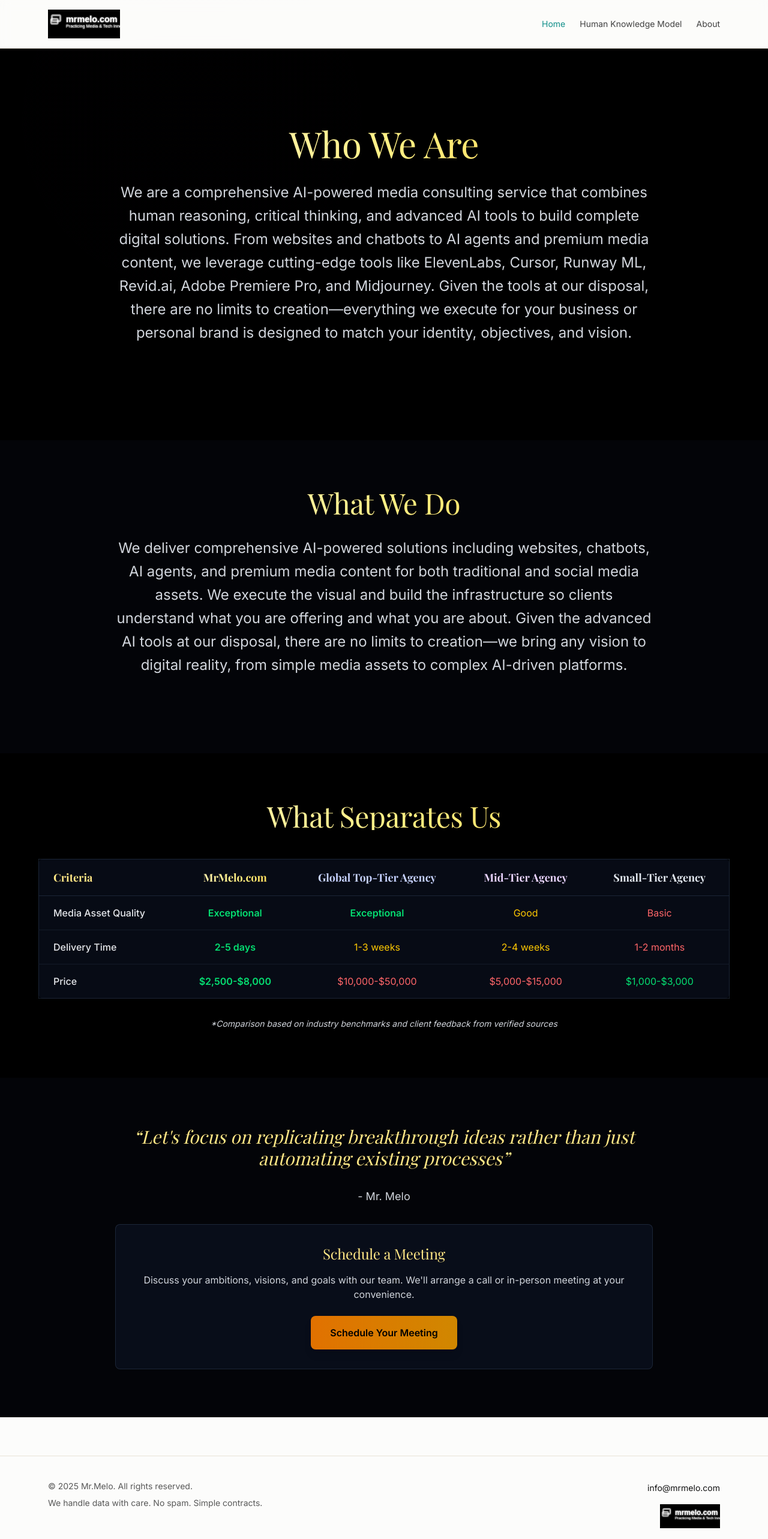
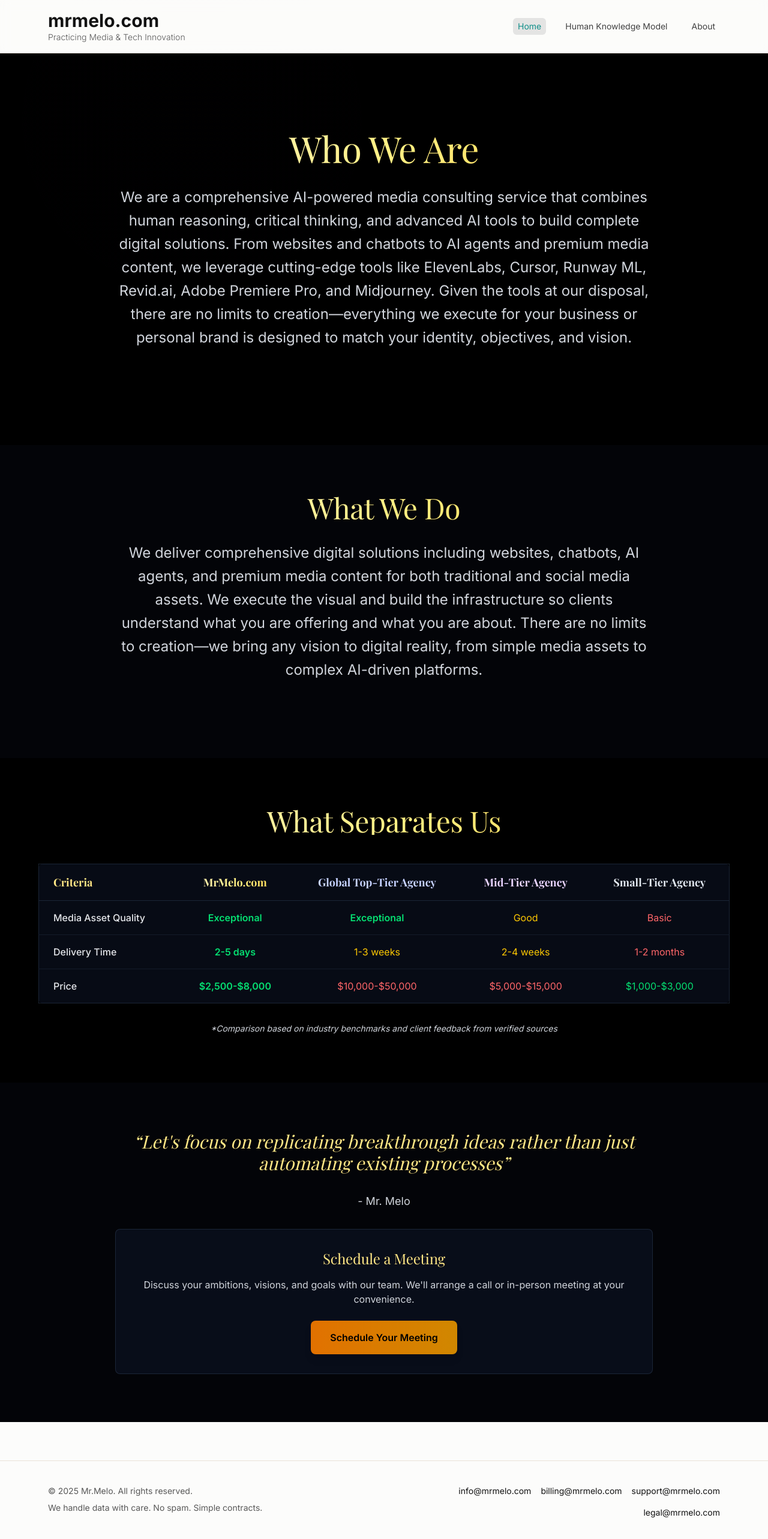
Before and after one commit to MrMeloDoumani/MrMelo, a Next.js app: page / in a window 1280 px wide. Shown: the top 2566 px of the page at 60% size. Built offline with nearby package versions, Linux system fonts and the light colour scheme; a web font is replaced by a local one.

Commit message:
Improve UI: Convert logo to headline, add all emails to footer, remove tool mentions, enhance mobile nav

```diff
--- a/src/app/page.tsx
+++ b/src/app/page.tsx
@@ -76,7 +76,7 @@ export default function HomePage() {
             </h2>
             <div className="text-center">
               <p className="text-xl md:text-2xl text-gray-300 leading-relaxed mb-12">
-                We deliver comprehensive AI-powered solutions including websites, chatbots, AI agents, and premium media content for both traditional and social media assets. We execute the visual and build the infrastructure so clients understand what you are offering and what you are about. Given the advanced AI tools at our disposal, there are no limits to creation—we bring any vision to digital reality, from simple media assets to complex AI-driven platforms.
+                We deliver comprehensive digital solutions including websites, chatbots, AI agents, and premium media content for both traditional and social media assets. We execute the visual and build the infrastructure so clients understand what you are offering and what you are about. There are no limits to creation—we bring any vision to digital reality, from simple media assets to complex AI-driven platforms.
               </p>
             </div>
           </div>
--- a/src/components/Footer.tsx
+++ b/src/components/Footer.tsx
@@ -1,5 +1,3 @@
-import Image from "next/image";
-
 export default function Footer() {
   return (
     <footer className="mt-16 border-t border-[color:var(--sand)]">
@@ -14,18 +12,20 @@ export default function Footer() {
         </div>
         <div className="sm:justify-self-end space-y-4">
           <div className="text-right">
-            <a href="mailto:info@mrmelo.com" className="text-sm hover:text-[color:var(--accent)] transition-colors">
-              info@mrmelo.com
-            </a>
-          </div>
-          <div className="text-right">
-            <Image
-              src="/logo/MrMelo_Logo_New.svg"
-              alt="Mr.Melo - Practicing Media & Tech Innovation"
-              width={150}
-              height={60}
-              className="h-10 w-auto mx-auto sm:mx-0 sm:ml-auto"
-            />
+            <div className="flex flex-wrap justify-end gap-4 text-sm">
+              <a href="mailto:info@mrmelo.com" className="hover:text-[color:var(--accent)] transition-colors">
+                info@mrmelo.com
+              </a>
+              <a href="mailto:billing@mrmelo.com" className="hover:text-[color:var(--accent)] transition-colors">
+                billing@mrmelo.com
+              </a>
+              <a href="mailto:support@mrmelo.com" className="hover:text-[color:var(--accent)] transition-colors">
+                support@mrmelo.com
+              </a>
+              <a href="mailto:legal@mrmelo.com" className="hover:text-[color:var(--accent)] transition-colors">
+                legal@mrmelo.com
+              </a>
+            </div>
           </div>
         </div>
       </div>
--- a/src/components/Header.tsx
+++ b/src/components/Header.tsx
@@ -2,7 +2,6 @@
 
 import Link from "next/link";
 import { usePathname } from "next/navigation";
-import Image from "next/image";
 
 const nav = [
   { href: "/", label: "Home" },
@@ -16,10 +15,11 @@ export default function Header() {
   return (
     <header className="sticky top-0 z-50 bg-background/80 backdrop-blur supports-[backdrop-filter]:bg-background/60 border-b border-[color:var(--sand)]">
       <div className="mx-auto max-w-6xl px-4 py-4 flex items-center justify-between">
-        <Link href="/" aria-label="Mr.Melo home" className="flex items-center">
-          <Image src="/logo/MrMelo_Logo_New.svg" alt="Mr.Melo - Practicing Media & Tech Innovation" width={180} height={72} priority className="h-12 w-auto" />
+        <Link href="/" aria-label="Mr.Melo home" className="flex flex-col">
+          <span className="text-2xl md:text-3xl font-bold text-foreground">mrmelo.com</span>
+          <span className="text-xs md:text-sm text-foreground/70 font-light">Practicing Media & Tech Innovation</span>
         </Link>
-        <nav className="flex items-center gap-6 text-sm">
+        <nav className="flex items-center gap-3 sm:gap-6 text-sm">
           {nav.map((item) => {
             const isActive = pathname === item.href;
             return (
@@ -27,11 +27,14 @@ export default function Header() {
                 key={item.href}
                 href={item.href}
                 className={
-                  "transition-colors hover:text-[color:var(--accent)]" +
-                  (isActive ? " text-[color:var(--accent)]" : " text-foreground/80")
+                  "transition-colors hover:text-[color:var(--accent)] px-2 py-1 rounded-md hover:bg-foreground/5" +
+                  (isActive ? " text-[color:var(--accent)] bg-foreground/10" : " text-foreground/80")
                 }
               >
-                {item.label}
+                <span className="hidden sm:inline">{item.label}</span>
+                <span className="sm:hidden">
+                  {item.label === "Human Knowledge Model" ? "HKM" : item.label}
+                </span>
               </Link>
             );
           })}
```
